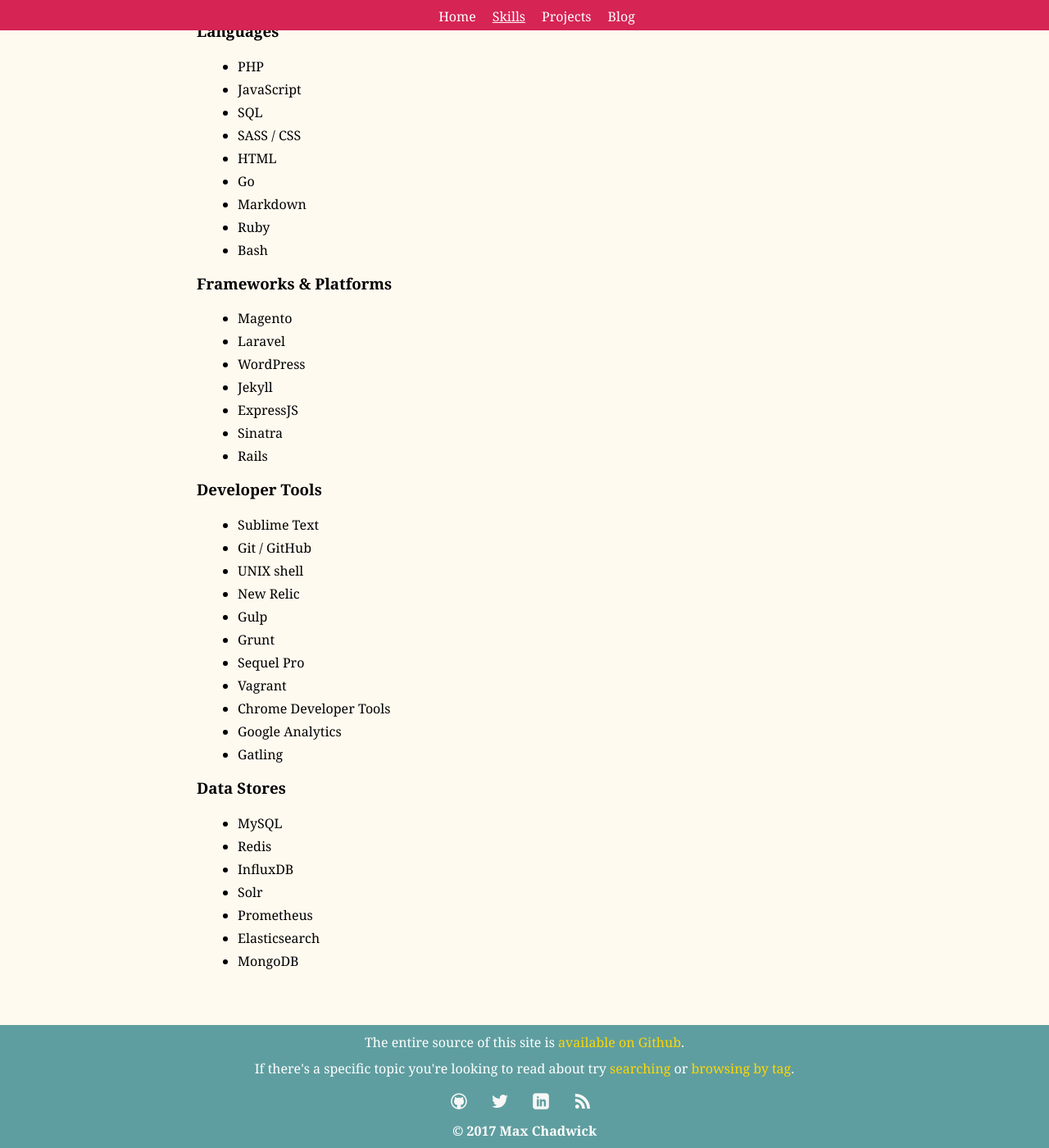
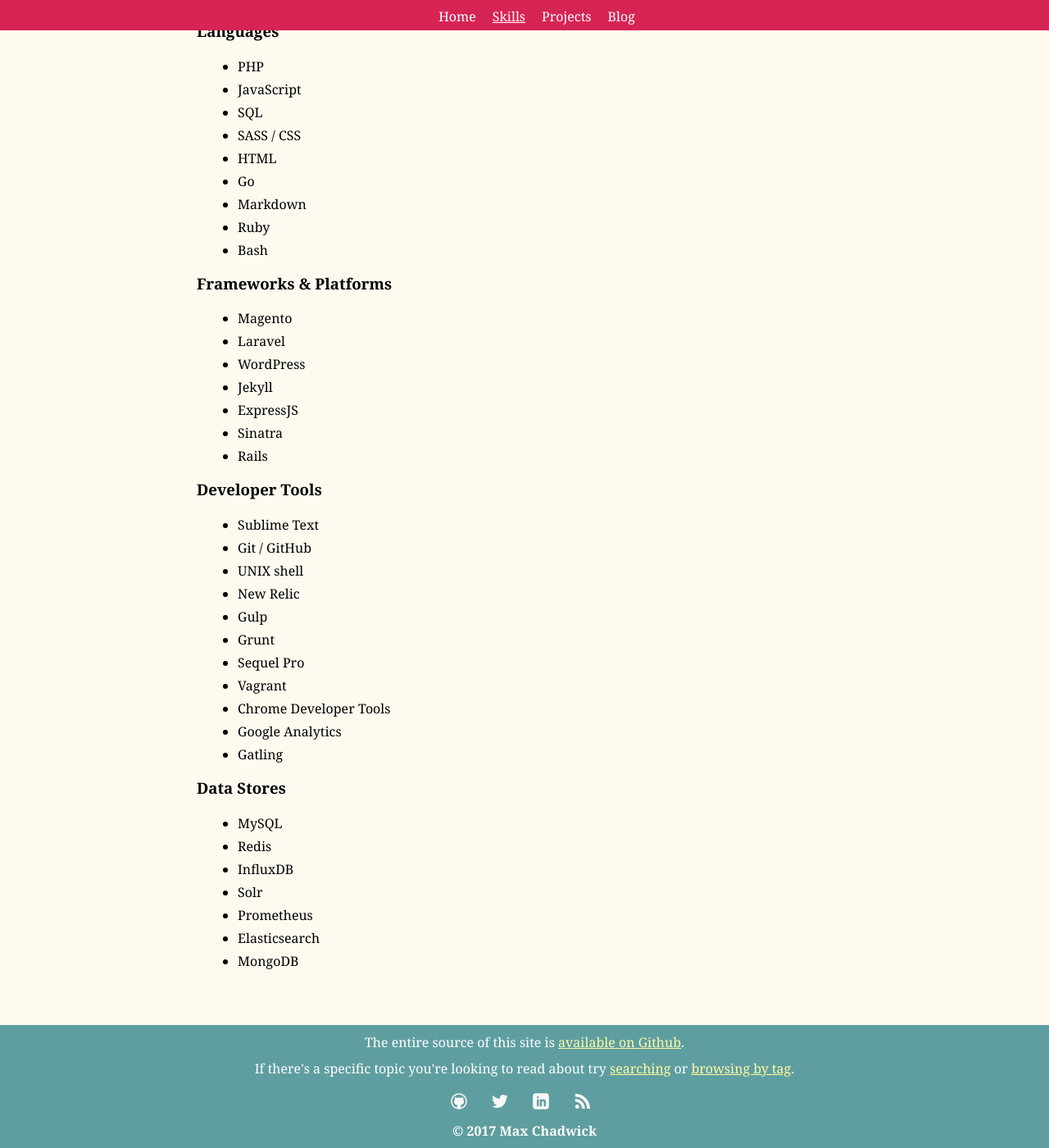
Before and after one commit to mpchadwick/mpchadwick.github.io, a Jekyll site: the page built from skills/index.md, in a window 1280 px wide and 1400 px high, scrolled down 287 px. Shown: the whole window at 82% size. Built offline with Jekyll 4.4.1, drawn with Linux system fonts in a browser that asks for light colours.

Commit message:
Begin using variables for colors

```diff
--- a/_sass/_footer.scss
+++ b/_sass/_footer.scss
@@ -2,7 +2,7 @@
     padding: 9px;
     color: white;
     text-align: center;
-    background-color: cadetblue;
+    background-color: $color-bg-pop-alt;
     margin-top: 50px;
     flex: none;
 
@@ -15,6 +15,11 @@
     }
 
     a {
-        color: gold;
+        color: $color-bg-pop-link;
+        text-decoration: underline;
+
+        &:hover {
+          color: $color-bg-pop-link-hover;
+        }
     }
 }
--- a/_sass/_global.scss
+++ b/_sass/_global.scss
@@ -7,14 +7,14 @@ html, body {
 }
 body {
     font-family: Georgia, serif;
-    background-color: floralwhite;
+    background-color: $color-bg-plain;
     display: flex;
     min-height: 100vh;
     flex-direction: column;
 }
 a {
     text-decoration: none;
-    color: cornflowerblue;
+    color: $color-bg-plain-link;
 }
 a:hover {
     text-decoration: underline;
--- a/_sass/_home.scss
+++ b/_sass/_home.scss
@@ -1,5 +1,5 @@
 body.home {
-  background-color: #d62454;
+  background-color: $color-bg-pop;
   display: -webkit-box;
   display: -webkit-flex;
   display: -ms-flexbox;
@@ -125,10 +125,10 @@ body.home {
   margin-bottom: 0.8em;
 }
 .home-featured-writing__link {
-  color: #fffca3;
+  color: $color-bg-pop-link;
   text-decoration: underline;
   &:hover {
-    color: darken(#fffca3, 15%);
+    color: $color-bg-pop-link-hover;
   }
 }
 .social-icon {
--- a/_sass/_navigation.scss
+++ b/_sass/_navigation.scss
@@ -1,5 +1,5 @@
 .navigation-bar {
-    background-color: #d62454;
+    background-color: $color-bg-pop;
     height: 24px;
     padding-top: 8px;
     padding-bottom: 5px;
--- a/_sass/_tout.scss
+++ b/_sass/_tout.scss
@@ -1,5 +1,5 @@
 .tout {
-    background-color: #d62454;
+    background-color: $color-bg-pop;
     margin-top: 20px;
     margin-bottom: 20px;
     padding: 20px;
@@ -8,17 +8,17 @@
     border-left: 10px solid brown;
 
     p {
-        margin-bottom: 0;
-        line-height: 1.3rem;
+      margin-bottom: 0;
+      line-height: 1.3rem;
     }
 
     a {
-        color: #fffca3;
-        text-decoration: underline;
+      color: $color-bg-pop-link;
+      text-decoration: underline;
 
-        &:hover {
-            color: darken(#fffca3, 15%);
-        }
+      &:hover {
+        color: $color-bg-pop-link-hover;
+      }
     }
     &__avatar {
       width: 20%;
--- /dev/null
+++ b/_sass/_vars.scss
@@ -0,0 +1,9 @@
+// Background Colors
+$color-bg-pop: #d62454;
+$color-bg-plain: floralwhite;
+$color-bg-pop-alt: cadetblue;
+
+// Link Colors
+$color-bg-pop-link: #fffca3;
+$color-bg-pop-link-hover: darken($color-bg-pop-link, 15%);
+$color-bg-plain-link: cornflowerblue;
--- a/style/main.scss
+++ b/style/main.scss
@@ -1,6 +1,7 @@
 ---
 ---
 
+@import '_vars.scss';
 @import '_global.scss';
 @import '_animations.scss';
 @import '_buttons.scss';
```
